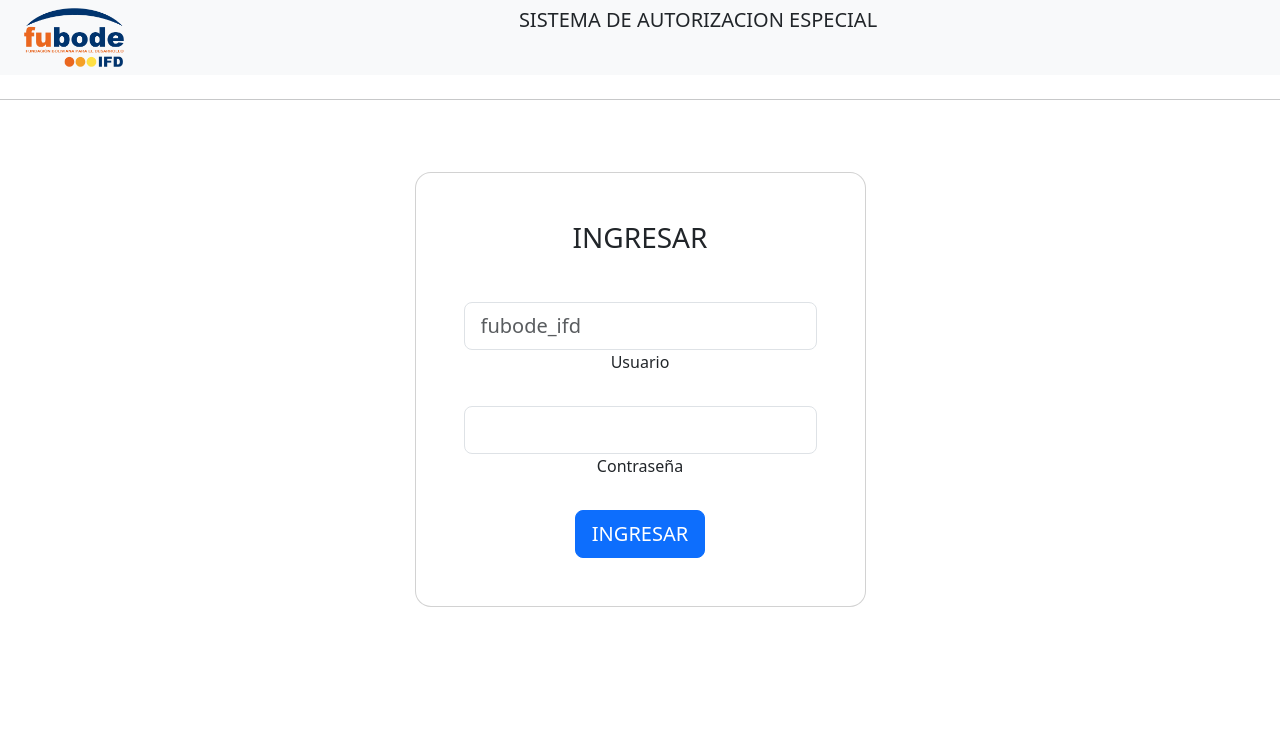
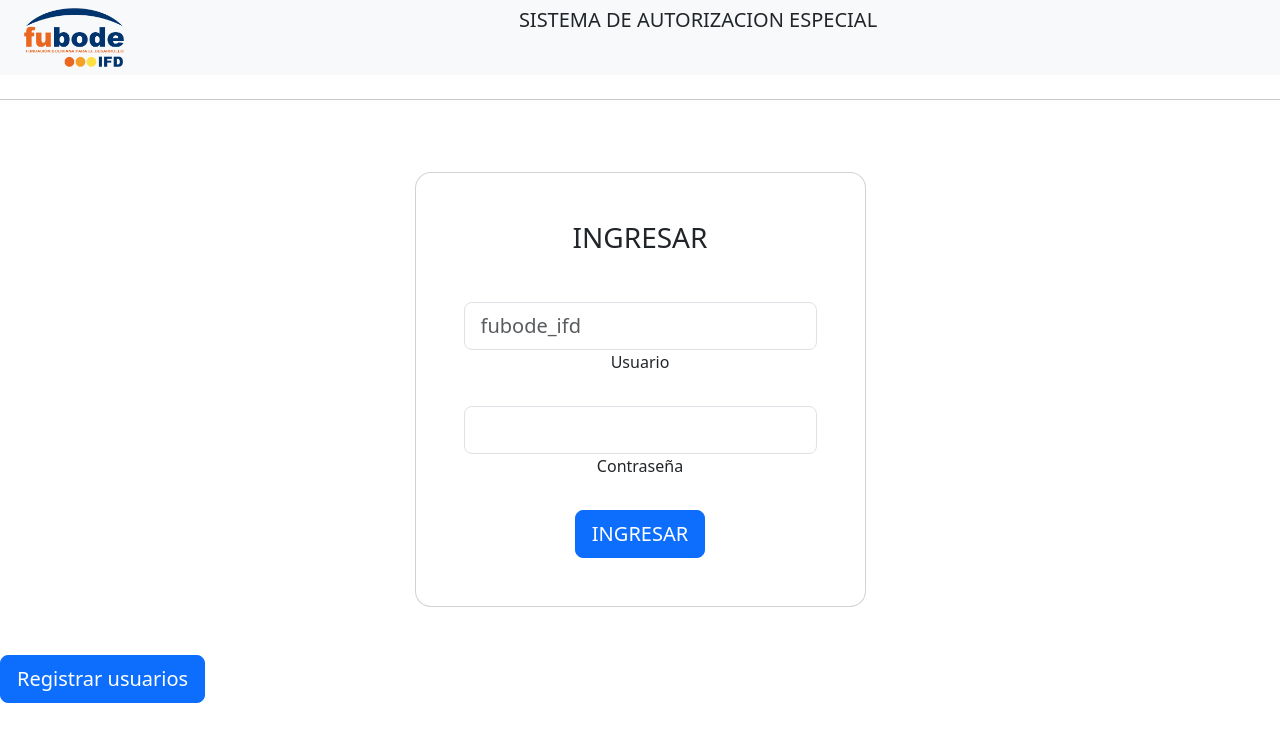
Before and after one commit to fubode/pepint, a React (Create React App) app: page / in a window 1280 px wide. Shown: the top 742 px of the page. Built offline with nearby package versions, Linux system fonts and the light colour scheme.

Commit message:
password

```diff
--- a/package.json
+++ b/package.json
@@ -8,6 +8,7 @@
     "@testing-library/react": "^13.4.0",
     "@testing-library/user-event": "^13.5.0",
     "axios": "^1.4.0",
+    "bcryptjs": "^2.4.3",
     "bootstrap": "^5.3.0",
     "buffer": "^6.0.3",
     "cors": "^2.8.5",
--- a/src/pages/Login.js
+++ b/src/pages/Login.js
@@ -3,6 +3,7 @@ import { supabase } from "../supabase/client";
 import { useNavigate } from "react-router-dom";
 import { useSolicitud } from "../context/SolicitudContext";
 import { Button, Modal } from "react-bootstrap";
+import bcrypt from 'bcryptjs'; // Importa bcryptjs
 
 import NavFubode from "../componets/NavFubode";
 const Login = () => {
@@ -35,10 +36,12 @@ const Login = () => {
   };
 
   const handleRegistrar = async () => {
-    const { data, error } = await supabase.auth.admin.inviteUserByEmail(
+/*    const { data, error } = await supabase.auth.admin.inviteUserByEmail(
       "juan_montecinos@fubode.org"
     );
-    console.log(data, error);
+    console.log(data, error)*/
+    const bcryptPassword = bcrypt.hashSync("fubode1235", 10);
+    console.log(bcryptPassword);
     //enviarCorreo("juan_montecinos@fubode.org","REACT527","Pruebas desde casa");
   };
 
@@ -102,7 +105,7 @@ const Login = () => {
         </form>
 
         <button
-          className="btn btn-primary btn-lg btn-block d-none"
+          className="btn btn-primary btn-lg btn-block"
           onClick={handleRegistrar}
         >
           Registrar usuarios
```
Also changed, not shown: 1 other file (tests, documents, lock files or other folders).
